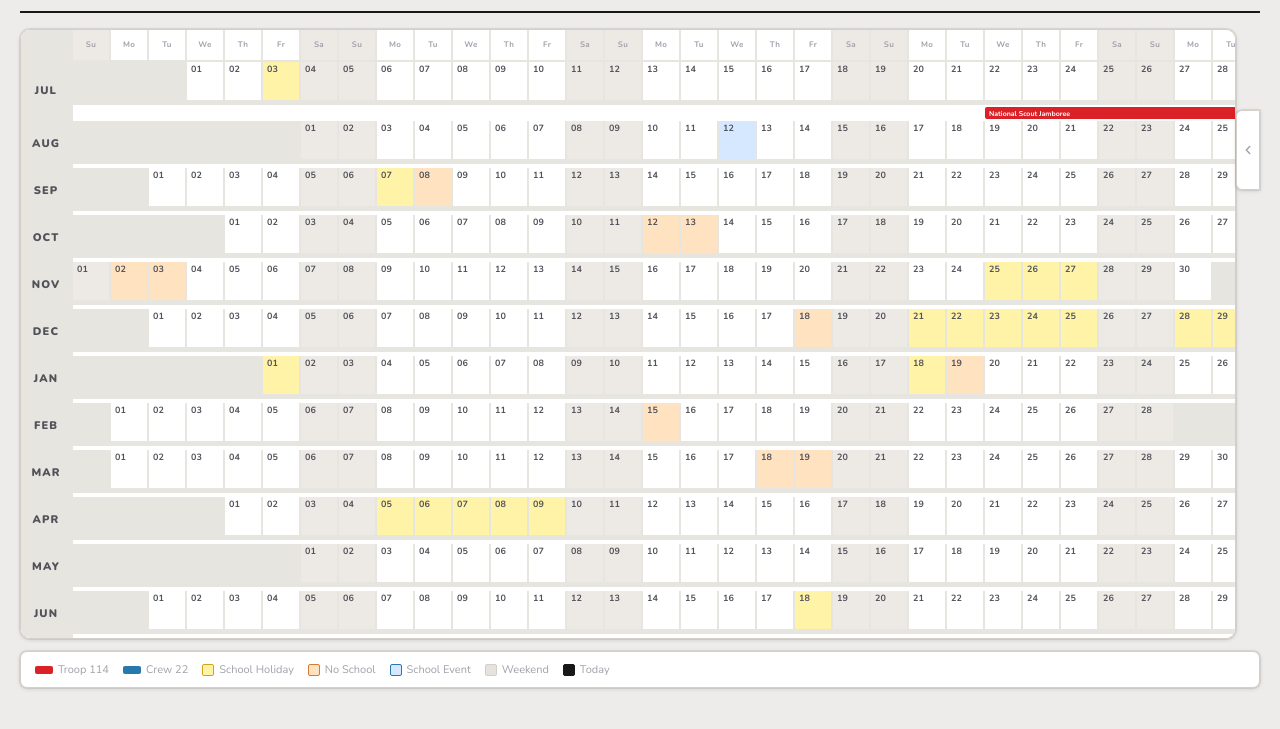
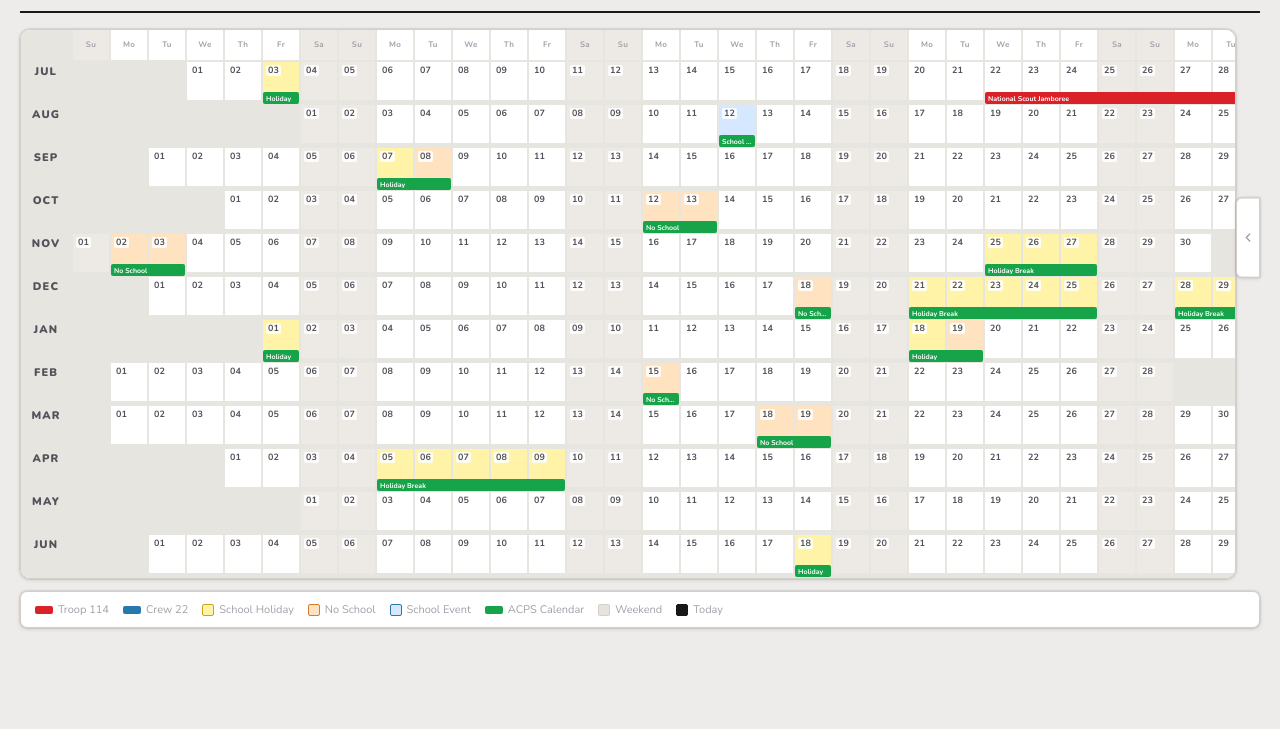
Before and after one commit to kbenfield-716ths/SPIVY-Scouts, a plain HTML site: page index.html in a window 1280 px wide. Shown: the part 67-796 px from the top of the page. Drawn offline with nearby package versions, Linux system fonts and the light colour scheme.

Commit message:
Add files via upload

```diff
--- a/index.html
+++ b/index.html
@@ -157,13 +157,14 @@ body{font-family:var(--fb);background:var(--bg);color:var(--ink);min-height:100v
 .fst .sw{width:10px;height:10px;border-radius:2px;}
 .fsec.t .fst{color:var(--red);}.fsec.t .fst .sw{background:var(--red);}
 .fsec.c .fst{color:var(--blue);}.fsec.c .fst .sw{background:var(--blue);}
+.fsec.s .fst{color:#16A34A;}.fsec.s .fst .sw{background:#16A34A;}
 .fc{appearance:none;border:0;background:white;border:1px solid var(--line);border-radius:7px;
   padding:9px 10px 9px 44px;position:relative;text-align:left;display:block;width:100%;cursor:pointer;
   box-shadow:var(--s-sm);transition:transform 80ms,border-color 80ms;}
 .fc:hover{transform:translateY(-1px);border-color:var(--ink);}
 .fc .bdg{position:absolute;left:7px;top:7px;width:28px;border:1px solid var(--line);border-radius:4px;overflow:hidden;text-align:center;background:white;}
 .fc .bmo{font:900 7px/1 var(--fd);padding:2px 0;color:white;}
-.fc.t .bmo{background:var(--red);}.fc.c .bmo{background:var(--blue);}
+.fc.t .bmo{background:var(--red);}.fc.c .bmo{background:var(--blue);}.fc.s .bmo{background:#16A34A;}
 .fc .bdy{font:900 13px/1.2 var(--fd);padding:2px 0;color:var(--ink);}
 .fc .ftt{font:700 12px/1.3 var(--fb);color:var(--ink);margin-bottom:1px;}
 .fc .fmt{font-size:10.5px;color:var(--ink-soft);}
@@ -323,6 +324,7 @@ body{font-family:var(--fb);background:var(--bg);color:var(--ink);min-height:100v
           <div class="sb-sc">
             <section class="fsec t"><header class="fst"><span class="sw"></span>Troop 114</header><div id="feed-t"></div></section>
             <section class="fsec c"><header class="fst"><span class="sw"></span>Crew 22</header><div id="feed-c"></div></section>
+            <section class="fsec s"><header class="fst"><span class="sw"></span>ACPS School Calendar</header><div id="feed-s"></div></section>
           </div>
         </div>
       </aside>
@@ -335,6 +337,7 @@ body{font-family:var(--fb);background:var(--bg);color:var(--ink);min-height:100v
     <span class="leg"><span class="sq" style="background:var(--hol);border-color:#D4A017"></span>School Holiday</span>
     <span class="leg"><span class="sq" style="background:var(--nos);border-color:#D97A2E"></span>No School</span>
     <span class="leg"><span class="sq" style="background:var(--sch);border-color:#2778AE"></span>School Event</span>
+    <span class="leg"><span class="swatch" style="background:#16A34A"></span>ACPS Calendar</span>
     <span class="leg"><span class="sq" style="background:var(--cell-wknd)"></span>Weekend</span>
     <span class="leg"><span class="sq" style="background:var(--ink);border-color:var(--ink)"></span>Today</span>
   </div>
@@ -524,49 +527,58 @@ function renderYear(){
   document.getElementById('yr-lbl').innerHTML=ys+'\u20133'+(ys+1).toString().slice(-2)+' <small>Program Year</small>';
   document.getElementById('py-lbl').textContent=ys+'\u2013'+(ys+1)+' Program Year';
 
-  // Per-month metadata: each month positioned by its own start-weekday offset
   var moMeta=[];
   for(var mi=0;mi<12;mi++){
     var mo=(6+mi)%12,yr2=mo>=6?ys:ys+1;
     var firstDay=new Date(yr2,mo,1);
-    var startDow=firstDay.getDay();              // 0=Sun…6=Sat
-    var dim=new Date(yr2,mo+1,0).getDate();      // days in month
-    moMeta.push({mo:mo,yr2:yr2,startDow:startDow,dim:dim});
+    moMeta.push({mo:mo,yr2:yr2,startDow:firstDay.getDay(),dim:new Date(yr2,mo+1,0).getDate()});
   }
-
-  // Grid column count = smallest multiple of 7 that fits every month
   var maxEndCol=0;
   for(var mi=0;mi<12;mi++) maxEndCol=Math.max(maxEndCol,moMeta[mi].startDow+moMeta[mi].dim-1);
-  var NC=Math.ceil((maxEndCol+1)/7)*7;   // e.g. 42 for 2026-27
+  var NC=Math.ceil((maxEndCol+1)/7)*7;
 
-  // Expand events and compute per-month segments
   var rs=new Date(ys,6,1),re=new Date(ys+1,5,30),allOccs=[];
   for(var i=0;i<S.events.length;i++) allOccs=allOccs.concat(expand(S.events[i],rs,re));
 
   for(var mi=0;mi<12;mi++){
     var md=moMeta[mi];
+    // ── Scout event segs ──
     var moOccs=allOccs.filter(function(o){return o.date.getMonth()===md.mo&&o.date.getFullYear()===md.yr2;});
     var byId={};
     moOccs.forEach(function(o){(byId[o.ev.id]=byId[o.ev.id]||[]).push(o);});
-
     var segs=[];
     Object.keys(byId).forEach(function(id){
       var os=byId[id].sort(function(a,b){return a.date-b.date;});
-      // Check if all occurrences are consecutive days (multi-day event vs recurring)
       var cont=true;
       for(var k=1;k<os.length;k++) if(Math.round((os[k].date-os[k-1].date)/86400000)!==1){cont=false;break;}
       if(cont){
-        segs.push({ev:os[0].ev,
-          sc:md.startDow+os[0].date.getDate()-1,
-          ec:md.startDow+os[os.length-1].date.getDate()-1,
-          occ:os[0]});
+        segs.push({ev:os[0].ev,sc:md.startDow+os[0].date.getDate()-1,ec:md.startDow+os[os.length-1].date.getDate()-1,occ:os[0]});
       } else {
-        os.forEach(function(o){
-          var col=md.startDow+o.date.getDate()-1;
-          segs.push({ev:o.ev,sc:col,ec:col,occ:o});
-        });
+        os.forEach(function(o){var c=md.startDow+o.date.getDate()-1;segs.push({ev:o.ev,sc:c,ec:c,occ:o});});
       }
     });
+    // ── School calendar segs from HOLS ──
+    var holDates=Object.keys(S.hols).filter(function(k){
+      var d=di(k);return d.getMonth()===md.mo&&d.getFullYear()===md.yr2;
+    }).sort();
+    var groups=[];
+    holDates.forEach(function(k){
+      var d=di(k),tp=S.hols[k].type;
+      if(!groups.length||Math.round((d-groups[groups.length-1].end)/86400000)>1){
+        groups.push({start:d,end:d,type:tp});
+      } else { groups[groups.length-1].end=d; }
+    });
+    groups.forEach(function(g){
+      var label=g.type==='holiday'?'Holiday':g.type==='no-school'?'No School':'School Event';
+      if(Math.round((g.end-g.start)/86400000)>1) label+=' Break';
+      segs.push({
+        ev:{id:'sch-'+df(g.start),calendar:'school',title:label},
+        sc:md.startDow+g.start.getDate()-1,
+        ec:md.startDow+g.end.getDate()-1,
+        occ:{ev:{id:'sch-'+df(g.start),calendar:'school',title:label,allDay:true},date:g.start,allDay:true}
+      });
+    });
+    // ── Assign stacking rows ──
     segs.sort(function(a,b){return a.sc-b.sc;});
     segs.forEach(function(s){
       s.row=0;var bad=true;
@@ -577,26 +589,24 @@ function renderYear(){
     });
     var maxRow=segs.length?Math.max.apply(null,segs.map(function(s){return s.row;})):-1;
     md.segs=segs;
-    md.rowH=CH+(maxRow+1)*EVH+4;
+    // Row height: bars live WITHIN the date cells (crossing over them).
+    // Pack up to 3 bars inside CH. If more, expand downward.
+    md.rowH=maxRow<3?CH:CH+(maxRow-2)*(EVH+1);
   }
 
-  // Build flat CSS grid
   var rowTmpl=HDRH+'px '+moMeta.map(function(m){return m.rowH+'px';}).join(' ');
   var totalW=MOW+NC*CW;
-
   var grid=document.getElementById('cal-grid');
   grid.innerHTML='';
   grid.style.cssText='display:grid;'+
     'grid-template-columns:'+MOW+'px repeat('+NC+','+CW+'px);'+
-    'grid-template-rows:'+rowTmpl+';'+
-    'width:'+totalW+'px;position:relative;';
+    'grid-template-rows:'+rowTmpl+';width:'+totalW+'px;position:relative;';
   document.getElementById('cal-inner').style.width=totalW+'px';
 
   var today=ds(new Date());
-  var BDR='2px solid #E7E5DF';
-  var BDB='5px solid #E7E5DF';
+  var BDR='2px solid #E7E5DF',BDB='5px solid #E7E5DF';
 
-  // ── HEADER ROW ──
+  // Header
   var corner=mk('div');
   corner.style.cssText='height:'+HDRH+'px;background:#E7E5DF;position:sticky;left:0;z-index:22;border-right:'+BDR+';border-bottom:'+BDR+';';
   grid.appendChild(corner);
@@ -605,90 +615,87 @@ function renderYear(){
     var hc=mk('div');
     hc.style.cssText='height:'+HDRH+'px;display:flex;align-items:center;justify-content:center;'+
       'font:700 8px/1 var(--fd);color:#A1A1AA;letter-spacing:.04em;'+
-      'background:'+(isW?'#EDEAE5':'white')+';'+
-      'border-right:'+BDR+';border-bottom:'+BDR+';';
+      'background:'+(isW?'#EDEAE5':'white')+';border-right:'+BDR+';border-bottom:'+BDR+';';
     hc.textContent=WDA[dow];
     grid.appendChild(hc);
   }
 
-  // ── MONTH ROWS ──
   var rowTopAccum=HDRH;
   for(var mi=0;mi<12;mi++){
     var md=moMeta[mi];
     var rowH=md.rowH;
-
-    // Label cell (sticky)
+    // Label
     var lbl=mk('div');
-    lbl.style.cssText='height:'+rowH+'px;background:#E7E5DF;'+
-      'position:sticky;left:0;z-index:10;display:flex;align-items:center;justify-content:center;'+
+    lbl.style.cssText='height:'+rowH+'px;background:#E7E5DF;position:sticky;left:0;z-index:10;'+
+      'display:flex;align-items:flex-start;justify-content:center;padding-top:4px;'+
       'border-right:'+BDR+';border-bottom:'+BDR+';';
     var sp=mk('span');
     sp.style.cssText='font:900 11px/1 var(--fd);letter-spacing:.1em;text-transform:uppercase;color:#52525B;';
     sp.textContent=MNS[md.mo];
     lbl.appendChild(sp);
     grid.appendChild(lbl);
-
-    // Leading empty cells (days before month starts)
+    // Leading empty
     for(var c=0;c<md.startDow;c++){
       var em=mk('div');
       em.style.cssText='height:'+CH+'px;background:#E7E5DF;border-right:'+BDR+';border-bottom:'+BDB+';';
       grid.appendChild(em);
     }
-
     // Date cells
     for(var d=1;d<=md.dim;d++){
       var date=new Date(md.yr2,md.mo,d);
-      var dow=date.getDay(),isW=dow===0||dow===6;
-      var isToday=deq(date,today);
+      var dow=date.getDay(),isW=dow===0||dow===6,isToday=deq(date,today);
       var hol=S.hols[df(date)];
-      var bg=isToday?'#18181B':
-               (hol&&hol.type==='holiday')?'#FFF3A8':
-               (hol&&hol.type==='no-school')?'#FFE2C0':
-               (hol&&hol.type==='school-event')?'#D6E8FF':
-               isW?'#EDEAE5':'white';
+      var bg=isToday?'#18181B':(hol&&hol.type==='holiday')?'#FFF3A8':(hol&&hol.type==='no-school')?'#FFE2C0':(hol&&hol.type==='school-event')?'#D6E8FF':isW?'#EDEAE5':'white';
       var dc=mk('div');
-      dc.style.cssText='height:'+CH+'px;background:'+bg+';border-right:'+BDR+';border-bottom:'+BDB+';position:relative;';
+      dc.style.cssText='height:'+CH+'px;background:'+bg+';border-right:'+BDR+';border-bottom:'+BDB+';position:relative;overflow:visible;';
       var dn=mk('span');
-      dn.style.cssText='position:absolute;top:3px;left:4px;font:700 9px/1 var(--fd);color:'+(isToday?'white':'#52525B')+';';
+      // Date numbers float above event bars with a white backing so they stay readable
+      dn.style.cssText='position:absolute;top:3px;left:3px;font:700 9px/1 var(--fd);color:'+(isToday?'white':'#52525B')+';'+
+        'background:'+(isToday?'transparent':'rgba(255,255,255,.85)')+';border-radius:2px;padding:1px 2px;z-index:3;pointer-events:none;';
       dn.textContent=p2(d);
       dc.appendChild(dn);
       grid.appendChild(dc);
     }
-
-    // Trailing empty cells
+    // Trailing empty
     for(var c=md.startDow+md.dim;c<NC;c++){
       var em=mk('div');
       em.style.cssText='height:'+CH+'px;background:#E7E5DF;border-right:'+BDR+';border-bottom:'+BDB+';';
       grid.appendChild(em);
     }
-
-    // Event bars (absolutely positioned in grid, which is position:relative)
+    // Event bars — cross over the date cells from the bottom up
     md.segs.forEach(function(seg){
+      var cal=seg.ev.calendar;
+      var color=cal==='troop114'?'#DA2128':cal==='crew22'?'#2778AE':'#16A34A';
+      // Row 0 = bottom of CH area, row 1 above it, etc.
+      // If row >= 3 (expanded zone), bars sit below CH
+      var barTop=seg.row<3
+        ? rowTopAccum+CH-(seg.row+1)*(EVH+1)   // within the date cell
+        : rowTopAccum+CH+(seg.row-2)*(EVH+1);   // expanding below
       var bar=mk('div');
       bar.style.cssText='position:absolute;'+
         'left:'+(MOW+seg.sc*CW)+'px;'+
-        'top:'+(rowTopAccum+CH+2+seg.row*(EVH+1))+'px;'+
+        'top:'+barTop+'px;'+
         'width:'+((seg.ec-seg.sc+1)*CW-2)+'px;'+
-        'height:'+EVH+'px;'+
-        'border-radius:2px;overflow:hidden;background:'+(seg.ev.calendar==='troop114'?'#DA2128':'#2778AE')+';'+
-        'cursor:pointer;display:flex;align-items:center;padding:0 4px;z-index:5;';
+        'height:'+EVH+'px;border-radius:2px;overflow:hidden;'+
+        'background:'+color+';cursor:pointer;display:flex;align-items:center;'+
+        'padding:0 3px;z-index:'+(cal==='school'?2:4)+';';
       var lbl2=mk('span');
       lbl2.style.cssText='font:700 7px/1 var(--fd);color:white;white-space:nowrap;overflow:hidden;text-overflow:ellipsis;pointer-events:none;';
       lbl2.textContent=seg.ev.title;
       bar.appendChild(lbl2);
       bar.title=seg.ev.title;
-      (function(occ){bar.addEventListener('click',function(e){e.stopPropagation();openDet(occ);});})(seg.occ);
+      if(cal!=='school'){
+        (function(occ){bar.addEventListener('click',function(e){e.stopPropagation();openDet(occ);});})(seg.occ);
+      }
       grid.appendChild(bar);
     });
-
     rowTopAccum+=rowH;
   }
-
-  // Scroll to today if it's within this program year
-  var todayMo=today.getMonth(),todayYr=today.getFullYear();
+  // Scroll to today if in program year
+  var tMo=today.getMonth(),tYr=today.getFullYear();
   for(var mi=0;mi<12;mi++){
     var md=moMeta[mi];
-    if(md.mo===todayMo&&md.yr2===todayYr){
+    if(md.mo===tMo&&md.yr2===tYr){
       var col=md.startDow+today.getDate()-1;
       var outer=document.getElementById('cal-outer');
       setTimeout(function(){outer.scrollLeft=Math.max(0,MOW+col*CW-outer.clientWidth/2);},80);
@@ -704,7 +711,43 @@ function renderSidebar(){
   all.sort(function(a,b){return a.date-b.date;});
   rFeed('feed-t',all.filter(function(o){return o.ev.calendar==='troop114';}),'t');
   rFeed('feed-c',all.filter(function(o){return o.ev.calendar==='crew22';}),'c');
+  // School calendar upcoming events from HOLS
+  var schoolItems=[];
+  var d=new Date(today);
+  while(d<=end){
+    var k=df(d),h=S.hols[k];
+    if(h){
+      var lbl=h.type==='holiday'?'School Holiday':h.type==='no-school'?'No School':'School Event';
+      schoolItems.push({ev:{id:'sch-'+k,calendar:'school',title:lbl},date:new Date(d),allDay:true});
+    }
+    d=da(d,1);
+  }
+  rFeedSchool('feed-s',schoolItems);
 }
+function rFeedSchool(id,items){
+  var el=document.getElementById(id);if(!el)return;el.innerHTML='';
+  if(!items.length){el.innerHTML='<div class="fc-mt">No ACPS events in next 60 days.</div>';return;}
+  var groups=[];
+  items.forEach(function(item){
+    if(!groups.length||Math.round((item.date-groups[groups.length-1].end)/86400000)>1){
+      groups.push({start:new Date(item.date),end:new Date(item.date),title:item.ev.title});
+    } else { groups[groups.length-1].end=new Date(item.date); }
+  });
+  groups.forEach(function(g){
+    var c=mk('div','fc s');
+    var bdg=mk('div','bdg');
+    var bmo=mk('div','bmo');bmo.textContent=MS[g.start.getMonth()];bdg.appendChild(bmo);
+    var bdy=mk('div','bdy');bdy.textContent=g.start.getDate();bdg.appendChild(bdy);
+    c.appendChild(bdg);
+    var ftt=mk('div','ftt');
+    var range=g.title;
+    if(g.end-g.start>0)range+=' – '+MS[g.end.getMonth()]+' '+g.end.getDate();
+    ftt.textContent=range;c.appendChild(ftt);
+    var fmt=mk('div','fmt');fmt.textContent='ACPS School Calendar';c.appendChild(fmt);
+    el.appendChild(c);
+  });
+}
+
 function rFeed(id,occs,cls){
   var el=document.getElementById(id);el.innerHTML='';
   if(!occs.length){el.innerHTML='<div class="fc-mt">No events in next 60 days.</div>';return;}
```
